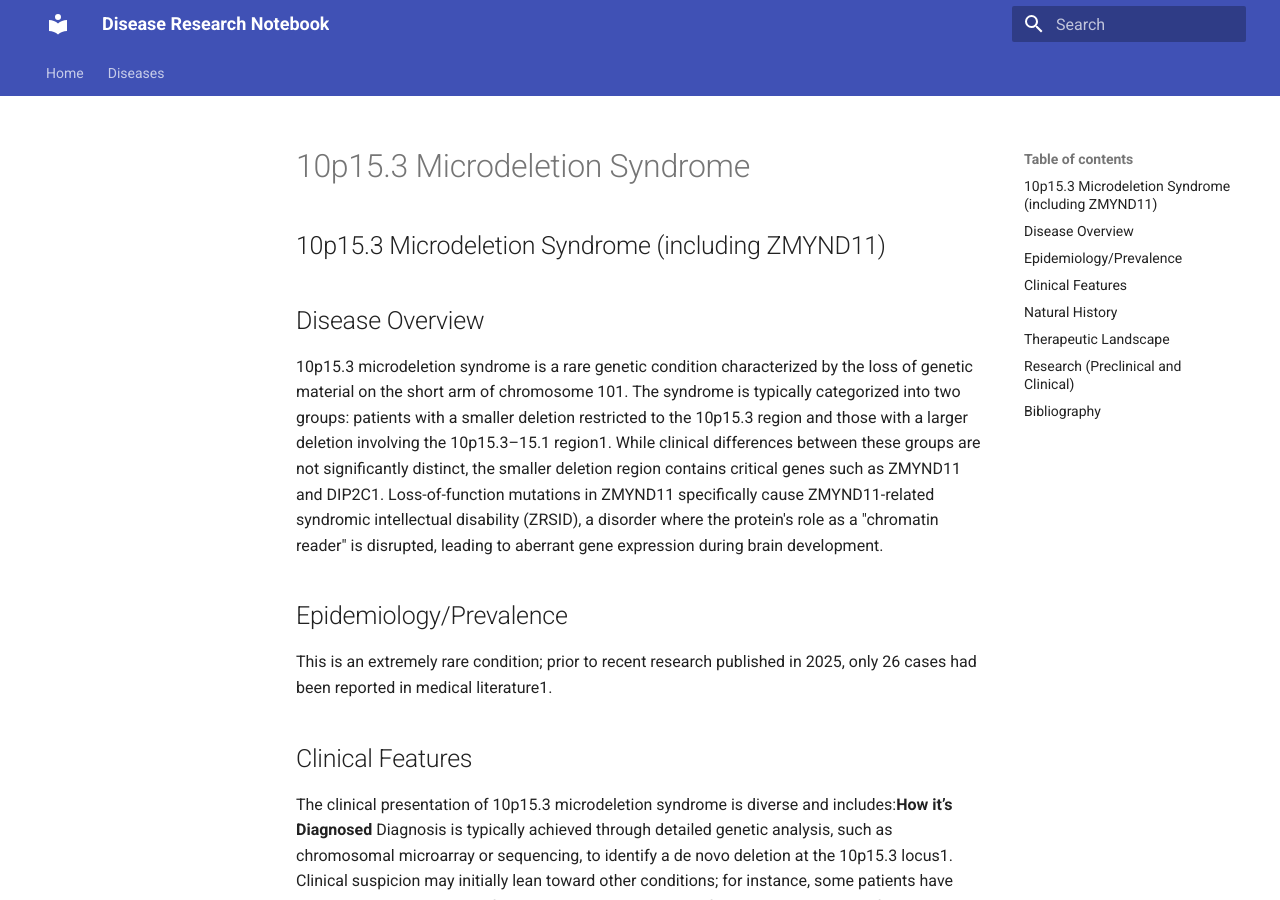
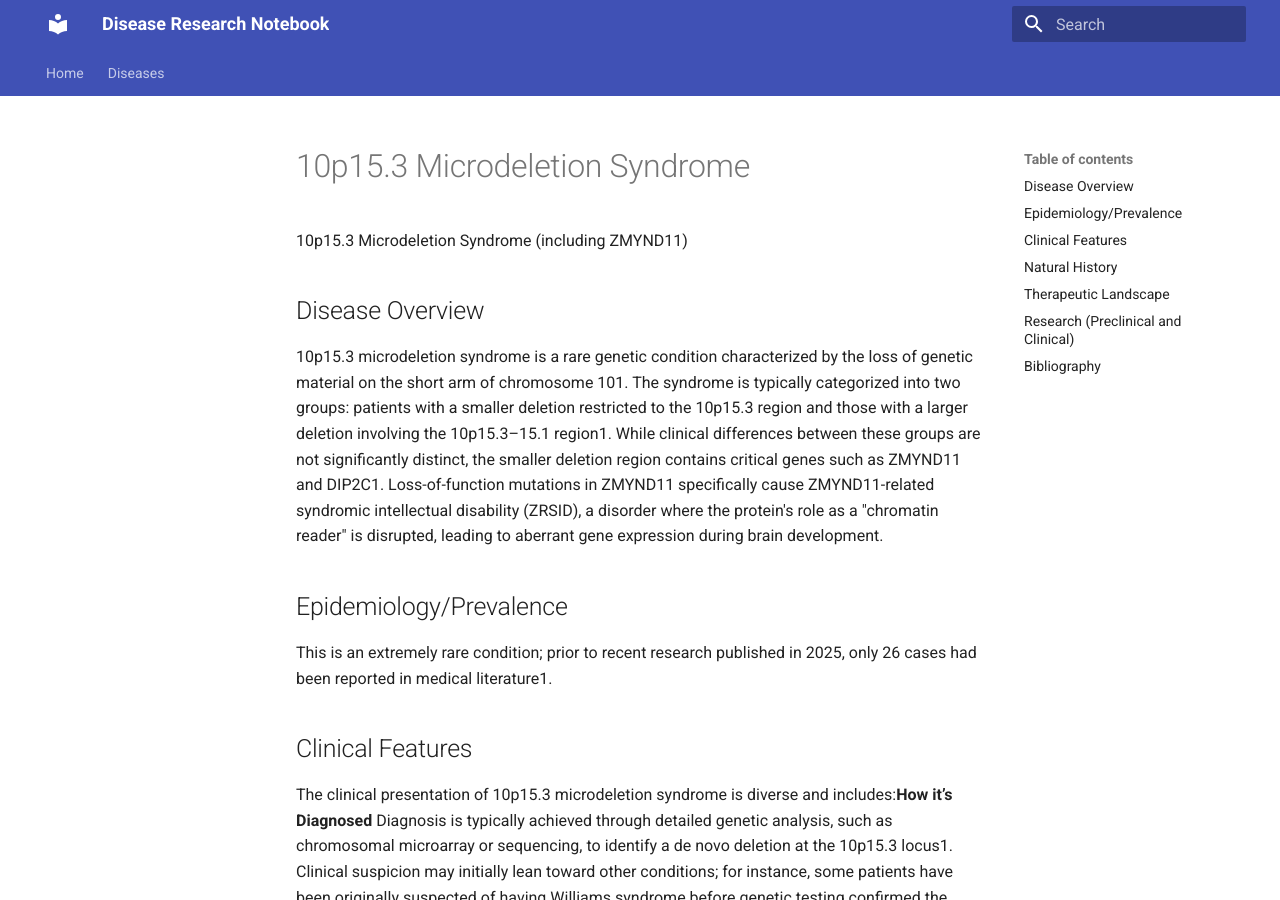
Before and after one commit to NaomiStamler/rare-diseases, an MkDocs documentation site: the page built from docs/rare-disease-profiles/10p15-3-microdeletion-syndrome.md, in a window 1280 px wide and 900 px high. Built offline with MkDocs 1.6.1 and Material for MkDocs 9.7.7, drawn with Linux system fonts in a browser that asks for light colours.

Commit message:
Update 10p15-3-microdeletion-syndrome.md

```diff
--- a/docs/rare-disease-profiles/10p15-3-microdeletion-syndrome.md
+++ b/docs/rare-disease-profiles/10p15-3-microdeletion-syndrome.md
@@ -1,6 +1,6 @@
 
 # 10p15.3 Microdeletion Syndrome
-## 10p15.3 Microdeletion Syndrome (including ZMYND11)
+10p15.3 Microdeletion Syndrome (including ZMYND11)
 ## Disease Overview
 10p15.3 microdeletion syndrome is a rare genetic condition characterized by the loss of genetic material on the short arm of chromosome 101. The syndrome is typically categorized into two groups: patients with a smaller deletion restricted to the 10p15.3 region and those with a larger deletion involving the 10p15.3–15.1 region1. While clinical differences between these groups are not significantly distinct, the smaller deletion region contains critical genes such as ZMYND11 and DIP2C1. Loss-of-function mutations in ZMYND11 specifically cause ZMYND11-related syndromic intellectual disability (ZRSID), a disorder where the protein's role as a "chromatin reader" is disrupted, leading to aberrant gene expression during brain development.
 ## Epidemiology/Prevalence
```
